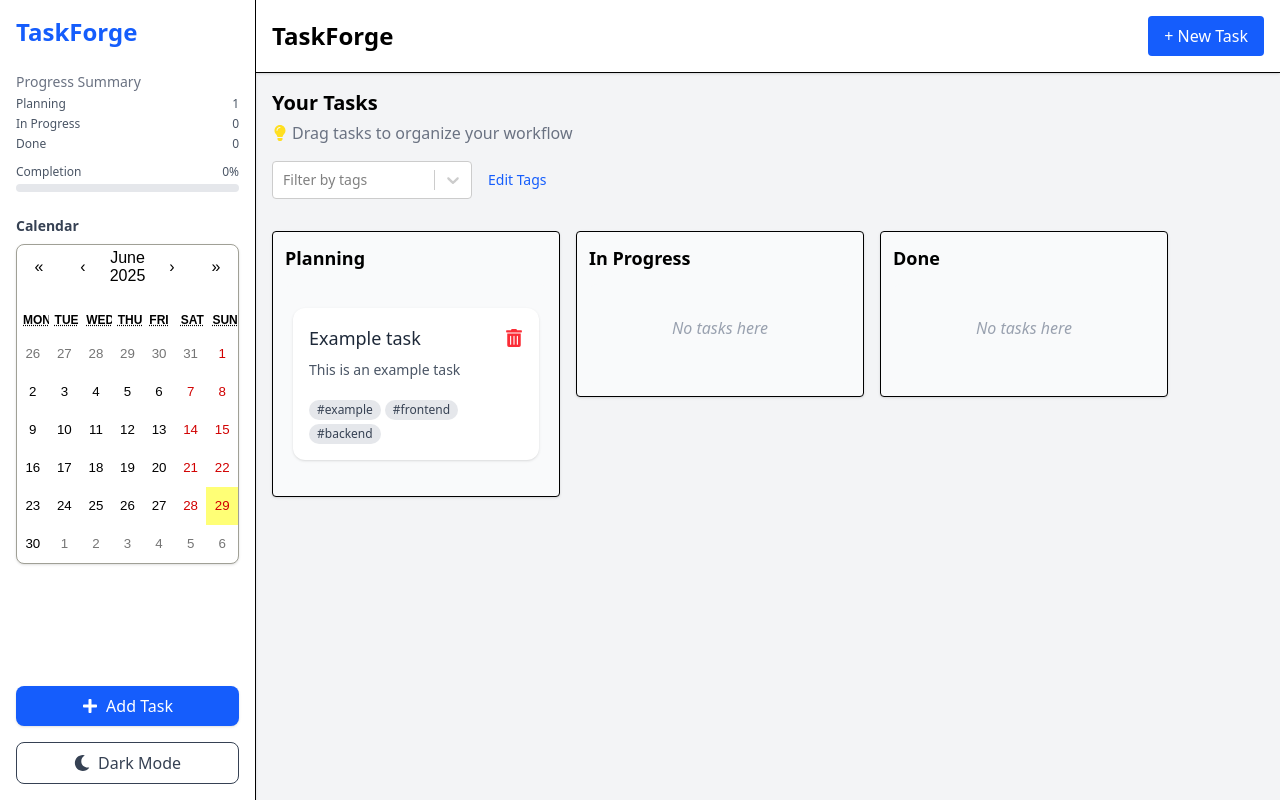
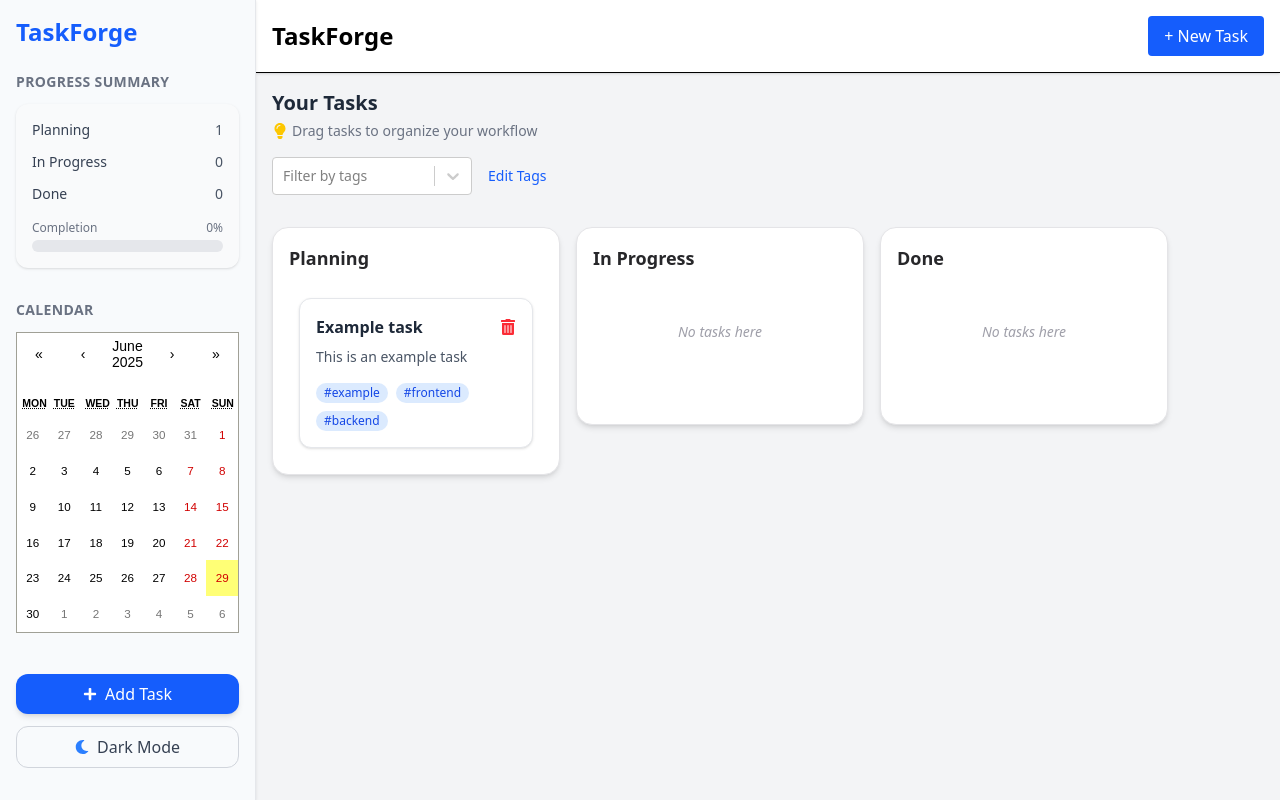
Before and after one commit to otonebieridze/taskforge, a React (Vite) app: page / in a window 1280 px wide. Built offline with nearby package versions, Linux system fonts and the light colour scheme.

Commit message:
style: update styles

```diff
--- a/src/App.tsx
+++ b/src/App.tsx
@@ -4,9 +4,9 @@ import Board from "./components/layout/Board";
 
 function App() {
   return (
-    <div className="h-screen bg-gray-100 flex">
+    <div className="w-full min-h-screen bg-gray-100 flex">
       <Sidebar />
-      <div className="flex flex-col flex-1 overflow-hidden">
+      <div className="flex flex-col flex-1 overflow-hidden pl-64">
         <Topbar />
         <Board />
       </div>
--- a/src/components/TaskInput.tsx
+++ /dev/null
@@ -1,32 +0,0 @@
-import { useState } from "react";
-
-type Props = {
-  addTask: (title: string) => void;
-};
-
-export default function TaskInput({ addTask }: Props) {
-  const [title, setTitle] = useState("");
-
-  const handleAdd = () => {
-    if (title.trim() === "") return;
-    addTask(title);
-    setTitle("");
-  };
-
-  return (
-    <div className="flex gap-2 mb-4">
-      <input
-        className="border rounded p-2 w-64"
-        placeholder="Add a new task"
-        value={title}
-        onChange={(e) => setTitle(e.target.value)}
-      />
-      <button
-        className="bg-blue-600 text-white px-4 py-2 rounded hover:bg-blue-700 cursor-pointer"
-        onClick={handleAdd}
-      >
-        Add Task
-      </button>
-    </div>
-  );
-}
--- a/src/components/board/Column.tsx
+++ b/src/components/board/Column.tsx
@@ -10,20 +10,25 @@ type Props = {
 
 export default function Column({ title, tasks, status }: Props) {
   return (
-    <div className="bg-gray-50 p-3 w-72 rounded shadow-sm border flex-shrink-0">
-      <h2 className="font-semibold text-lg mb-3">{title}</h2>
+    <div className="bg-white w-72 p-4 rounded-2xl shadow-md border border-zinc-200 flex-shrink-0">
+      <h2 className="font-semibold text-lg text-zinc-800 mb-4">
+        {title}
+      </h2>
 
       <Droppable droppableId={status}>
         {(provided, snapshot) => (
           <div
             ref={provided.innerRef}
             {...provided.droppableProps}
-            className={`space-y-3 min-h-[100px] transition-colors duration-300
-        ${snapshot.isDraggingOver ? "bg-blue-50 border-blue-400" : "bg-gray-50"}
-        p-2 rounded-lg`}
+            className={`rounded-xl p-2 min-h-[120px] space-y-3 transition-colors duration-200 border-2 border-dashed
+        ${
+          snapshot.isDraggingOver
+            ? "border-blue-400 bg-blue-50"
+            : "border-transparent"
+        }`}
           >
             {tasks.length === 0 && (
-              <p className="text-base text-gray-400 italic text-center py-6">
+              <p className="text-sm text-zinc-400 italic text-center py-6">
                 No tasks here
               </p>
             )}
--- a/src/components/board/TaskCard.tsx
+++ b/src/components/board/TaskCard.tsx
@@ -17,17 +17,19 @@ export default function TaskCard({ task }: Props) {
     <>
       <motion.div
         layout
-        whileHover={{ scale: 1.03 }}
+        whileHover={{ scale: 1.02 }}
         whileTap={{ scale: 0.97 }}
         onClick={() => setIsEditing(true)}
-        className="bg-white p-4 rounded-xl shadow hover:shadow-md space-y-2 cursor-pointer mt-4 mb-4 select-none transition duration-200"
+        className="bg-white p-4 rounded-xl shadow-sm hover:shadow-md border border-gray-200 transition duration-200 space-y-2 cursor-pointer select-none"
       >
         <div className="w-full flex items-center justify-between">
-          <h3 className="text-lg font-medium text-gray-800">{task.title}</h3>
+          <h3 className="text-base font-semibold text-gray-800">
+            {task.title}
+          </h3>
           <FaTrashAlt
             onClick={() => deleteTask(task.id)}
-            className="text-red-500 hover:text-red-700 cursor-pointer"
-            size={18}
+            className="text-red-500 hover:text-red-600"
+            size={16}
           />
         </div>
 
@@ -36,17 +38,17 @@ export default function TaskCard({ task }: Props) {
         )}
 
         {task.dueDate && (
-          <p className="text-sm text-gray-500">
+          <p className="text-xs text-gray-500 italic">
             Due: {new Date(task.dueDate).toLocaleDateString()}
           </p>
         )}
 
         {task.tags && task.tags.length > 0 && (
-          <div className="flex flex-wrap gap-1 mt-5">
+          <div className="flex flex-wrap gap-2 mt-4">
             {task.tags.map((tag, index) => (
               <span
                 key={index}
-                className="text-xs bg-gray-200 text-gray-700 px-2 py-0.5 rounded-full"
+                className="text-xs font-medium bg-blue-100 text-blue-700 px-2 py-0.5 rounded-full"
               >
                 #{tag}
               </span>
--- a/src/components/layout/Board.tsx
+++ b/src/components/layout/Board.tsx
@@ -54,10 +54,10 @@ export default function Board() {
   return (
     <>
       <div className="p-4">
-        <h1 className="text-xl font-semibold">Your Tasks</h1>
+        <h1 className="text-xl font-bold text-gray-800">Your Tasks</h1>
         <span className="flex items-center gap-1 text-base text-gray-500 mt-1">
-          <FaLightbulb className="text-yellow-300" />
-          Drag tasks to organize your workflow
+          <FaLightbulb className="text-yellow-400" />
+          <span className="text-sm">Drag tasks to organize your workflow</span>
         </span>
 
         <div className="flex items-center gap-4 mt-4">
@@ -96,7 +96,7 @@ export default function Board() {
       </div>
 
       <DragDropContext onDragEnd={handleDragEnd}>
-        <div className="flex gap-4 overflow-x-auto p-4 items-start">
+        <div className="flex gap-4 p-4 items-start">
           <Column title="Planning" tasks={planning} status="planning" />
           <Column title="In Progress" tasks={inProgress} status="in-progress" />
           <Column title="Done" tasks={done} status="done" />
--- a/src/components/layout/Sidebar.tsx
+++ b/src/components/layout/Sidebar.tsx
@@ -25,60 +25,65 @@ export default function Sidebar() {
   });
 
   return (
-    <div className="w-64 bg-white p-4 border-r shadow-sm h-screen flex flex-col justify-between">
+    <div className="w-64 h-screen fixed overflow-y-auto bg-slate-50 p-4 border-r border-gray-200 shadow-sm flex flex-col justify-between">
       <div>
-        <h2 className="text-2xl font-bold mb-6 text-blue-600">
-          TaskForge
-        </h2>
+        <h2 className="text-2xl font-bold mb-6 text-blue-600">TaskForge</h2>
 
-        <div className="mb-6">
-          <h3 className="text-sm font-medium text-gray-500 mb-1">
+        <div className="mb-8">
+          <h3 className="text-sm font-semibold text-gray-500 uppercase tracking-wide mb-3">
             Progress Summary
           </h3>
-          <div className="text-xs text-gray-600 space-y-1">
-            <div className="flex justify-between">
-              <span>Planning</span>
-              <span>{planning}</span>
+
+          <div className="bg-gray-50 p-4 rounded-xl shadow-sm space-y-3">
+            <div className="flex justify-between text-sm text-gray-700">
+              <span className="font-medium">Planning</span>
+              <span className="text-gray-600">{planning}</span>
             </div>
-            <div className="flex justify-between">
-              <span>In Progress</span>
-              <span>{inProgress}</span>
+            <div className="flex justify-between text-sm text-gray-700">
+              <span className="font-medium">In Progress</span>
+              <span className="text-gray-600">{inProgress}</span>
             </div>
-            <div className="flex justify-between">
-              <span>Done</span>
-              <span>{done}</span>
-            </div>
+            <div className="flex justify-between text-sm text-gray-700">
+              <span className="font-medium">Done</span>
+              <span className="text-gray-600">{done}</span>
             </div>
 
-          <div className="mt-3">
-            <div className="flex justify-between text-xs text-gray-600 mb-1">
+            <div className="mt-4">
+              <div className="flex justify-between text-xs text-gray-500 mb-1">
                 <span>Completion</span>
                 <span>{progress}%</span>
               </div>
-            <div className="w-full h-2 bg-gray-200 rounded-full">
+              <div className="w-full h-3 bg-gray-200 rounded-full overflow-hidden">
                 <div
-                className="h-2 bg-blue-500 rounded-full transition-all duration-300"
+                  className="h-full bg-gradient-to-r from-blue-400 to-blue-600 rounded-full transition-all duration-500"
                   style={{ width: `${progress}%` }}
                 />
               </div>
             </div>
           </div>
+        </div>
 
-        <div className="mb-6">
-          <h3 className="text-sm font-semibold mb-2 text-gray-700">
+        <div className="mb-8">
+          <h3 className="text-sm font-semibold text-gray-500 uppercase tracking-wide mb-3">
             Calendar
           </h3>
+
+          <div className="bg-white">
             <Calendar
               onChange={(date) => setSelectedDate(date as Date)}
               value={selectedDate}
+              className="w-full text-sm"
               tileContent={({ date, view }) => {
                 const hasTasks = tasks.some(
                   (task) =>
                     task.dueDate &&
-                  new Date(task.dueDate).toDateString() === date.toDateString()
+                    new Date(task.dueDate).toDateString() ===
+                      date.toDateString()
                 );
                 return hasTasks && view === "month" ? (
-                <div className="text-blue-500 text-center text-xs">•</div>
+                  <div className="text-blue-500 text-center text-xs mt-1">
+                    •
+                  </div>
                 ) : null;
               }}
               tileClassName={({ date }) => {
@@ -86,43 +91,53 @@ export default function Sidebar() {
                   selectedDate &&
                   date.toDateString() === selectedDate.toDateString()
                 ) {
-                return "bg-blue-100";
+                  return "bg-blue-100 rounded-md";
                 }
               }}
-            className="rounded-lg shadow-sm border border-gray-200"
             />
+          </div>
+
           {selectedDate && (
-            <div className="mt-2 text-xs text-gray-700">
+            <div className="mt-3 text-sm text-gray-700 px-1">
               {tasksDueToday.length > 0 ? (
                 <>
-                  {tasksDueToday.length}{" "}
+                  <span className="font-medium text-blue-600">
+                    {tasksDueToday.length}
+                  </span>{" "}
                   {tasksDueToday.length === 1 ? "task" : "tasks"} due on{" "}
+                  <span className="font-medium">
                     {selectedDate.toDateString()}
+                  </span>
                 </>
               ) : (
-                <>No tasks due on {selectedDate.toDateString()}</>
+                <>
+                  No tasks due on{" "}
+                  <span className="font-medium">
+                    {selectedDate.toDateString()}
+                  </span>
+                </>
               )}
             </div>
           )}
         </div>
       </div>
 
-      <div className="space-y-4">
-        <button className="w-full flex items-center justify-center px-4 py-2 bg-blue-600 hover:bg-blue-700 text-white rounded-lg shadow transition">
-          <FaPlus className="mr-2" /> Add Task
+      <div className="space-y-3">
+        <button className="w-full flex items-center justify-center gap-2 px-4 py-2 bg-blue-600 hover:bg-blue-700 text-white font-medium rounded-xl shadow-md transition-all duration-400 cursor-pointer">
+          <FaPlus className="text-sm" /> Add Task
         </button>
 
         <button
           onClick={() => setIsDark(!isDark)}
-          className="w-full flex items-center justify-center px-4 py-2 border rounded-lg text-gray-700 hover:bg-gray-100 transition"
+          className="w-full flex items-center justify-center gap-2 px-4 py-2 mb-4 border border-gray-300 rounded-xl text-gray-700 hover:bg-gray-200 font-medium transition-all duration-400 cursor-pointer"
         >
           {isDark ? (
             <>
-              <FaSun className="mr-2" /> Light Mode
+              <FaSun className="text-sm text-yellow-500" /> Light Mode
             </>
           ) : (
             <>
-              <FaMoon className="mr-2" /> Dark Mode
+              <FaMoon className="text-sm text-blue-500" /> Dark Mode
             </>
           )}
         </button>
```
Lines whose indentation alone changed are shown as unchanged.
